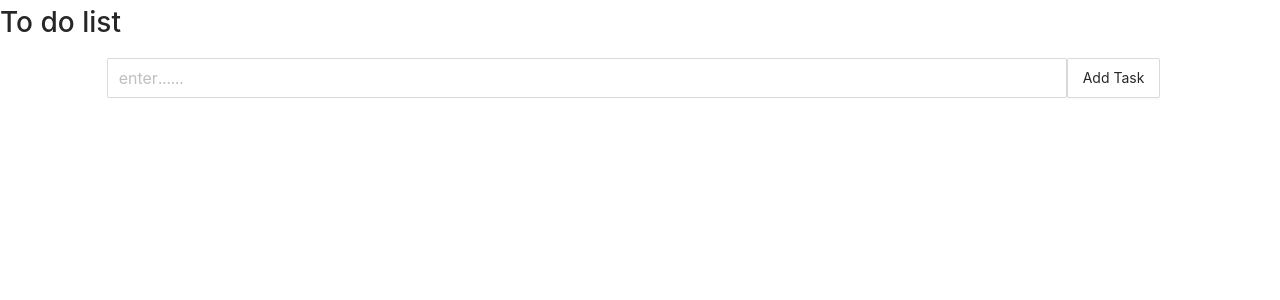
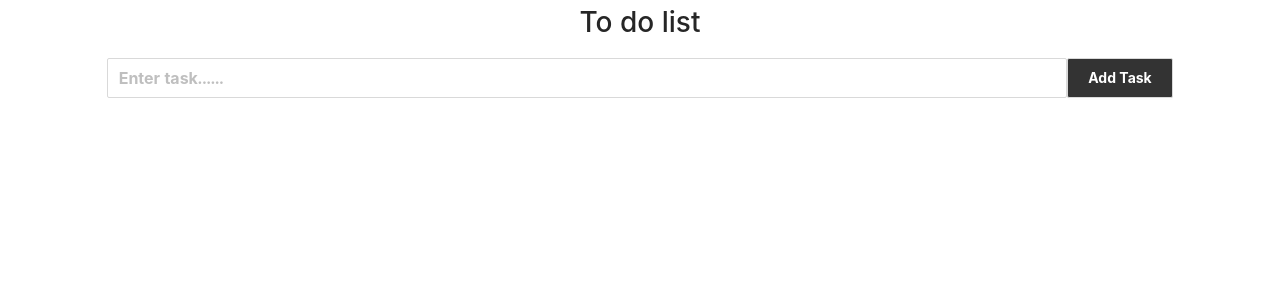
Before and after one commit to longnguyenthanh5898/reduxToDo, a React (Create React App) app: page / in a window 1280 px wide. Shown: the top 300 px of the page. Built offline with nearby package versions, Linux system fonts and the light colour scheme.

Commit message:
update antd

```diff
--- a/src/components/InputForm.js
+++ b/src/components/InputForm.js
@@ -14,11 +14,12 @@ const InputForm = ({
       <Row justify="center">
         <Col xs={18} xl={18}>
           <Input
+            className="text-input"
             size="large"
             value={list}
             ref={inputRef}
             onChange={(e) => dispatch(setList(e.target.value))}
-            placeholder="enter......"
+            placeholder="Enter task......"
           />
         </Col>
         <Col xs={4} xl={2}>
--- a/src/components/Lists.js
+++ b/src/components/Lists.js
@@ -5,19 +5,21 @@ const Lists = ({ handleEdit, handleDelete, lists }) => {
     <ul>
       {lists.map((list, index) => (
         <Row key={index} justify="center" className="lists-item">
-          <Col xs={16} xl={16}>
+          <Col xs={14} md={16} xl={20} className="list-text">
             {list}
           </Col>
-          <Col xs={4} xl={4}>
+          <Col xs={5} md={4} xl={2}>
             <Button
+              type="warning"
               className="listBtn editBtn"
               onClick={() => handleEdit(index)}
             >
               EDIT
             </Button>
           </Col>
-          <Col xs={4} xl={4}>
+          <Col xs={5} md={4} xl={2}>
             <Button
+              type="danger"
               className="listBtn deleteBtn"
               onClick={() => handleDelete(index)}
             >
--- a/src/components/Title.js
+++ b/src/components/Title.js
@@ -1,5 +1,9 @@
 const Title = () => {
-  return <h1>To do list</h1>;
+  return (
+    <div className="title">
+      <h1>To do list</h1>
+    </div>
+  );
 };
 
 export default Title;
--- a/src/index.css
+++ b/src/index.css
@@ -13,6 +13,13 @@ code {
 }
 .inputBtn {
   height: 40px !important;
+  font-weight: bold !important;
+  width: 100%;
+  background-color: #333!important;
+  color: #fff !important;
+}
+.inputBtn :hover{
+  opacity: 0.8;
 }
 .title{
   display: flex;
@@ -24,16 +31,38 @@ code {
 }
 .editBtn{
   background-color: green !important;
+  color: #fff!important;
+  margin-left: 1px;
+
+}
+.editBtn:hover{
+  opacity: 0.8 !important;
 }
 .deleteBtn{
-  background-color: red !important;
+  margin-left: 1px;
 }
  .lists-item{
-
+  margin-right: 44px;
+  margin-top: 20px;
 }
 .list-item{
   padding: 4px 4px;
   border-top: 1px solid #333;
-
+}
+.lists-container{
 
 }
+.style{
+  background: #0092ff;
+  padding: 8px 0;
+}
+.list-text{
+  font-weight: bold;
+  font-size: 20px;
+  background-color: #ddd;
+  padding-left: 8px;
+}
+.text-input{
+  font-weight: bold;
+  font-size: 20px;
+}
```
